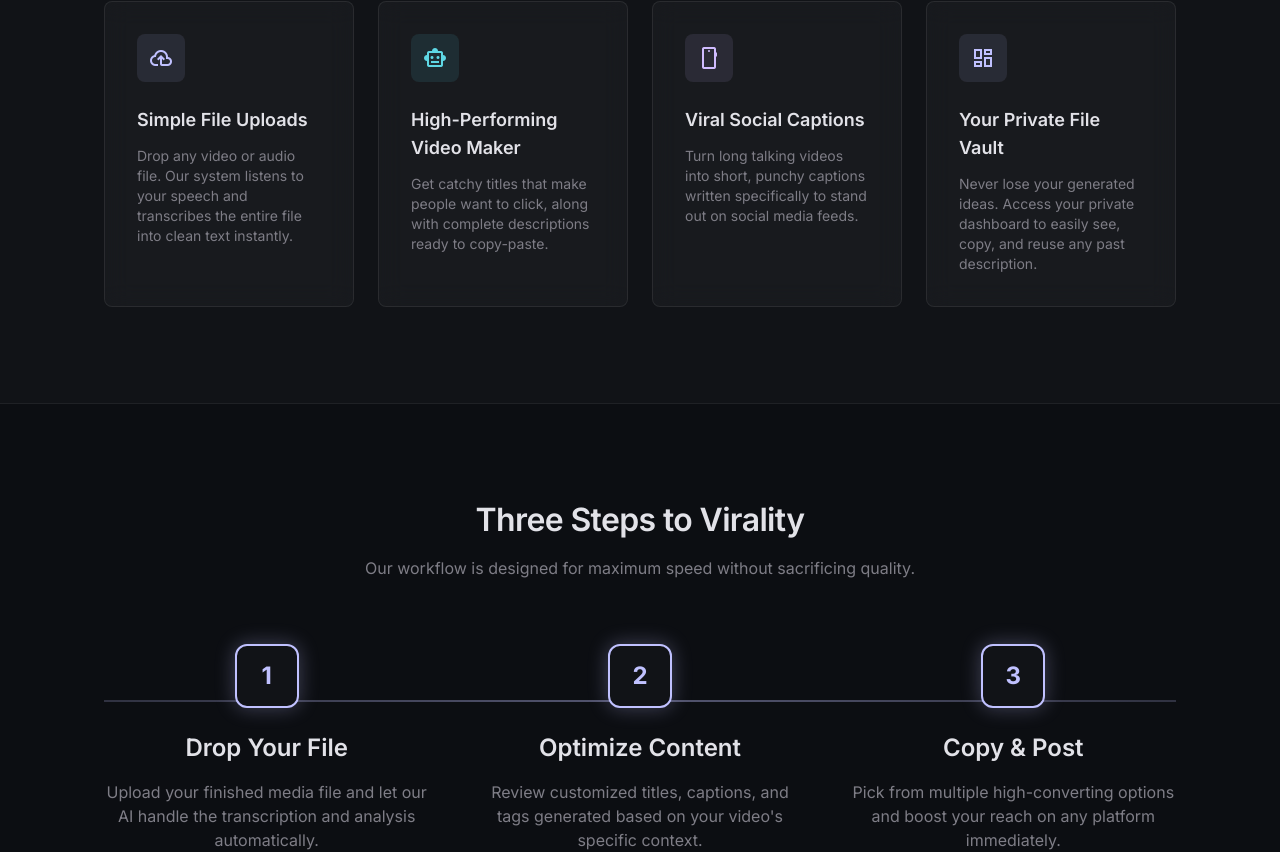
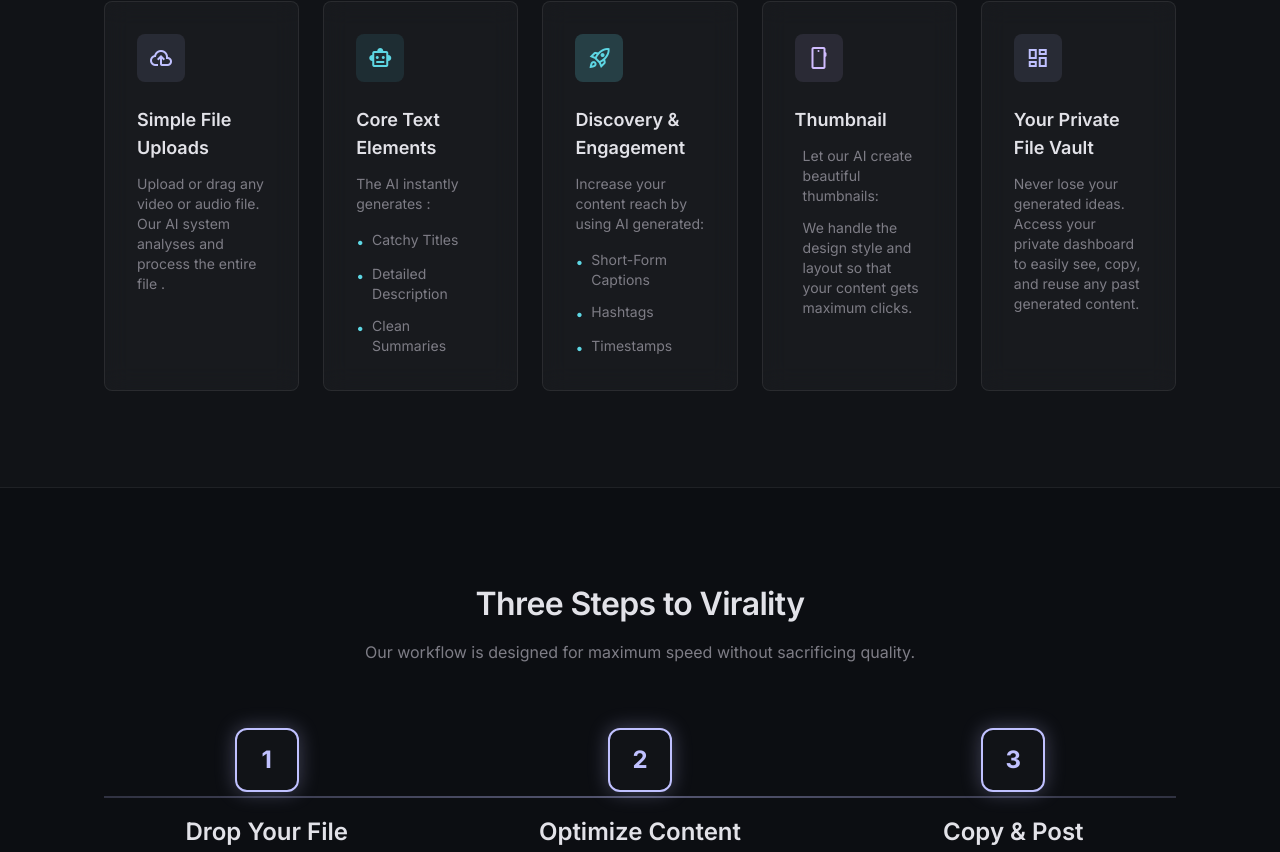
Before and after one commit to Jagannath-Roy/CreatorBoost.AI, a React (Vite) app in the folder frontend/: page / in a window 1280 px wide. Shown: the part 1189-2041 px from the top of the page. Built offline with nearby package versions, Linux system fonts and the light colour scheme; no server answers.

Commit message:
Change some text content in landing page

```diff
--- a/frontend/src/pages/Landing.jsx
+++ b/frontend/src/pages/Landing.jsx
@@ -73,7 +73,7 @@ const Landing = () => {
                         We will Automate the Reach.
                     </h1>
                     <p className="font-body-lg text-body-md md:text-body-lg text-slate-gray max-w-2xl mx-auto mb-10">
-                        You do the fun part—shooting and editing. We handle the rest. Just drop your video or audio file here to instantly get perfect <span className="font-semibold text-primary">titles</span>, <span className="font-semibold text-primary">descriptions</span>, <span className="font-semibold text-primary">timestamps</span>, <span className="font-semibold text-primary">captions</span>, and <span className="font-semibold text-primary">hashtags</span>.
+                        You do the fun part—shooting and editing. We handle the rest. Just drop your video or audio file here to instantly get perfect <span className="font-semibold text-primary">titles</span>, <span className="font-semibold text-primary">descriptions</span>, <span className="font-semibold text-primary">summary</span>, <span className="font-semibold text-primary">timestamps</span>, <span className="font-semibold text-primary">captions</span>, <span className="font-semibold text-primary">hashtags</span> and <span className="font-semibold text-primary">thumbnails</span>.
                     </p>
                     <div className="flex justify-center mb-16 md:mb-20">
                         <Link to="/register" className="bg-primary text-on-primary font-label-md text-label-md px-8 py-4 rounded-xl glow-button hover:scale-105 transition-transform duration-200 w-full sm:w-auto inline-block">
@@ -227,34 +227,54 @@ const Landing = () => {
                         <h2 className="font-headline-lg text-headline-lg-mobile md:text-headline-lg mb-4">Powerful Features for Modern Creators</h2>
                         <p className="font-body-md text-body-md text-slate-gray">Everything you need to scale your reach across all platforms.</p>
                     </div>
-                    <div className="grid grid-cols-1 sm:grid-cols-2 lg:grid-cols-4 gap-6 md:gap-gutter">
+                    <div className="grid grid-cols-1 sm:grid-cols-2 lg:grid-cols-5 gap-6 md:gap-gutter">
                         <div className="glass-card p-6 md:p-8 rounded-xl hover:translate-y-[-8px] transition-all duration-300">
                             <div className="w-12 h-12 rounded-xl bg-primary/10 flex items-center justify-center mb-6">
                                 <span className="material-symbols-outlined text-primary">cloud_upload</span>
                             </div>
                             <h3 className="font-headline-md text-headline-md mb-3 text-lg">Simple File Uploads</h3>
-                            <p className="font-body-sm text-body-sm text-slate-gray">Drop any video or audio file. Our system listens to your speech and transcribes the entire file into clean text instantly.</p>
+                            <p className="font-body-sm text-body-sm text-slate-gray">Upload or drag any video or audio file. Our AI system analyses and process the entire file .</p>
                         </div>
                         <div className="glass-card p-6 md:p-8 rounded-xl hover:translate-y-[-8px] transition-all duration-300">
                             <div className="w-12 h-12 rounded-xl bg-secondary/10 flex items-center justify-center mb-6">
                                 <span className="material-symbols-outlined text-secondary">smart_toy</span>
                             </div>
-                            <h3 className="font-headline-md text-headline-md mb-3 text-lg">High-Performing Video Maker</h3>
-                            <p className="font-body-sm text-body-sm text-slate-gray">Get catchy titles that make people want to click, along with complete descriptions ready to copy-paste.</p>
+                            <h3 className="font-headline-md text-headline-md mb-3 text-lg"> Core Text Elements</h3>
+                            <p className="font-body-sm text-body-sm text-slate-gray mb-4">The AI instantly generates :</p>
+                            <ul className="font-body-sm text-body-sm text-slate-gray space-y-3 list-none">
+                                <li className="flex gap-2 items-start"><span className="text-secondary mt-0.5">•</span> <span>Catchy Titles</span></li>
+                                <li className="flex gap-2 items-start"><span className="text-secondary mt-0.5">•</span> <span>Detailed Description </span></li>
+                                <li className="flex gap-2 items-start"><span className="text-secondary mt-0.5">•</span> <span>Clean Summaries </span></li>
+                            </ul>
+                        </div>
+                        <div className="glass-card p-6 md:p-8 rounded-xl hover:translate-y-[-8px] transition-all duration-300">
+                            <div className="w-12 h-12 rounded-xl bg-secondary/20 flex items-center justify-center mb-6">
+                                <span className="material-symbols-outlined text-secondary">rocket_launch</span>
+                            </div>
+                            <h3 className="font-headline-md text-headline-md mb-3 text-lg"> Discovery & Engagement</h3>
+                            <p className="font-body-sm text-body-sm text-slate-gray mb-4">Increase your content reach by using AI generated:</p>
+                            <ul className="font-body-sm text-body-sm text-slate-gray space-y-3 list-none">
+                                <li className="flex gap-2 items-start"><span className="text-secondary mt-0.5">•</span> <span>Short-Form Captions</span></li>
+                                <li className="flex gap-2 items-start"><span className="text-secondary mt-0.5">•</span> <span>Hashtags</span></li>
+                                <li className="flex gap-2 items-start"><span className="text-secondary mt-0.5">•</span> <span>Timestamps</span></li>
+                            </ul>
                         </div>
                         <div className="glass-card p-6 md:p-8 rounded-xl hover:translate-y-[-8px] transition-all duration-300">
                             <div className="w-12 h-12 rounded-xl bg-tertiary/10 flex items-center justify-center mb-6">
                                 <span className="material-symbols-outlined text-tertiary">smartphone</span>
                             </div>
-                            <h3 className="font-headline-md text-headline-md mb-3 text-lg">Viral Social Captions</h3>
-                            <p className="font-body-sm text-body-sm text-slate-gray">Turn long talking videos into short, punchy captions written specifically to stand out on social media feeds.</p>
+                            <h3 className="font-headline-md text-headline-md mb-3 text-lg">Thumbnail</h3>
+                            <ul className="font-body-sm text-body-sm text-slate-gray space-y-3 list-none">
+                                <li className="flex gap-2 items-start"><span className="text-tertiary mt-0.5"></span> <span>Let our AI create beautiful thumbnails:</span></li>
+                                <li className="flex gap-2 items-start"><span className="text-tertiary mt-0.5"></span> <span>  We handle the design style and layout so that your content gets maximum clicks.</span></li>
+                            </ul>
                         </div>
                         <div className="glass-card p-6 md:p-8 rounded-xl hover:translate-y-[-8px] transition-all duration-300">
                             <div className="w-12 h-12 rounded-xl bg-primary/10 flex items-center justify-center mb-6">
                                 <span className="material-symbols-outlined text-primary">dashboard</span>
                             </div>
                             <h3 className="font-headline-md text-headline-md mb-3 text-lg">Your Private File Vault</h3>
-                            <p className="font-body-sm text-body-sm text-slate-gray">Never lose your generated ideas. Access your private dashboard to easily see, copy, and reuse any past description.</p>
+                            <p className="font-body-sm text-body-sm text-slate-gray">Never lose your generated ideas. Access your private dashboard to easily see, copy, and reuse any past generated content.</p>
                         </div>
                     </div>
                 </section>
@@ -271,12 +291,12 @@ const Landing = () => {
                             <div className="relative z-10 text-center">
                                 <div className="w-16 h-16 rounded-full bg-background border-2 border-primary flex items-center justify-center mx-auto mb-6 text-headline-md font-bold text-primary shadow-[0_0_20px_rgba(192,193,255,0.3)]">1</div>
                                 <h4 className="font-headline-md text-headline-md mb-4">Drop Your File</h4>
-                                <p className="font-body-md text-body-md text-slate-gray">Upload your finished media file and let our AI handle the transcription and analysis automatically.</p>
+                                <p className="font-body-md text-body-md text-slate-gray">Upload your finished media file and let our AI handle the analysis automatically.</p>
                             </div>
                             <div className="relative z-10 text-center">
                                 <div className="w-16 h-16 rounded-full bg-background border-2 border-primary flex items-center justify-center mx-auto mb-6 text-headline-md font-bold text-primary shadow-[0_0_20px_rgba(192,193,255,0.3)]">2</div>
                                 <h4 className="font-headline-md text-headline-md mb-4">Optimize Content</h4>
-                                <p className="font-body-md text-body-md text-slate-gray">Review customized titles, captions, and tags generated based on your video's specific context.</p>
+                                <p className="font-body-md text-body-md text-slate-gray">Review  customized titles, summary, description, timestamps, captions, hashtags and thumbnail generated based on your video's specific context.</p>
                             </div>
                             <div className="relative z-10 text-center">
                                 <div className="w-16 h-16 rounded-full bg-background border-2 border-primary flex items-center justify-center mx-auto mb-6 text-headline-md font-bold text-primary shadow-[0_0_20px_rgba(192,193,255,0.3)]">3</div>
```
